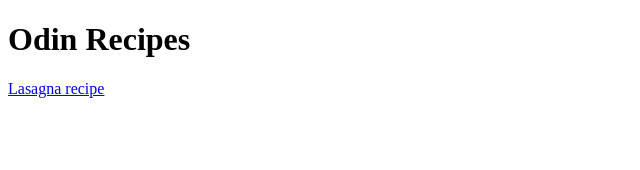
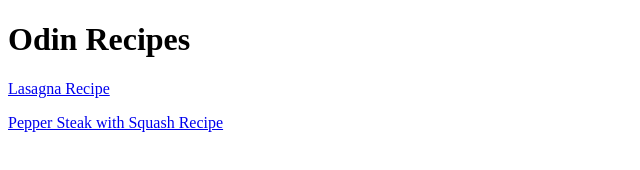
Before and after one commit to Chepe2001/odin-recipes, a plain HTML site: page index.html in a window 1280 px wide. Shown: the whole page, without its empty margins (0-640 px from the left). Drawn offline with Linux system fonts and the light colour scheme.

Commit message:
added link to pepper steak with squash in index.html

```diff
--- a/index.html
+++ b/index.html
@@ -8,7 +8,10 @@
     <body>
         <h1>Odin Recipes</h1>
         <p>
-			<a href="./recipes/lasagna.html" target="_blank" rel="noopener noreferrer">Lasagna recipe</a>
+			<a href="./recipes/lasagna.html" target="_blank" rel="noopener noreferrer">Lasagna Recipe</a>
+		</p>
+        <p>
+			<a href="./recipes/pepper_steak_with_squash.html" target="_blank" rel="noopener noreferrer">Pepper Steak with Squash Recipe</a>
 		</p>
     </body>
 </html>
```
